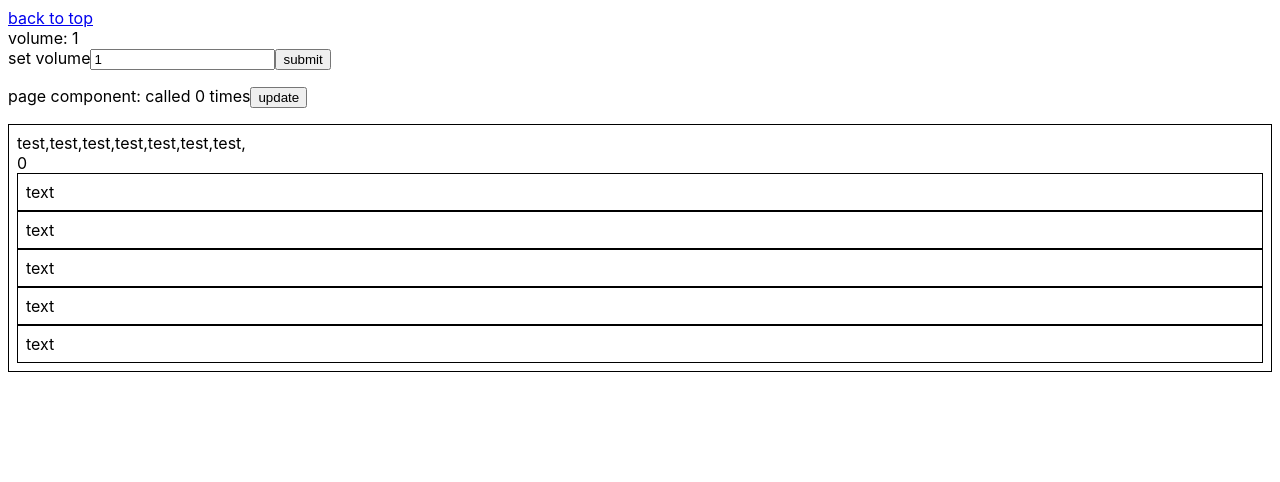
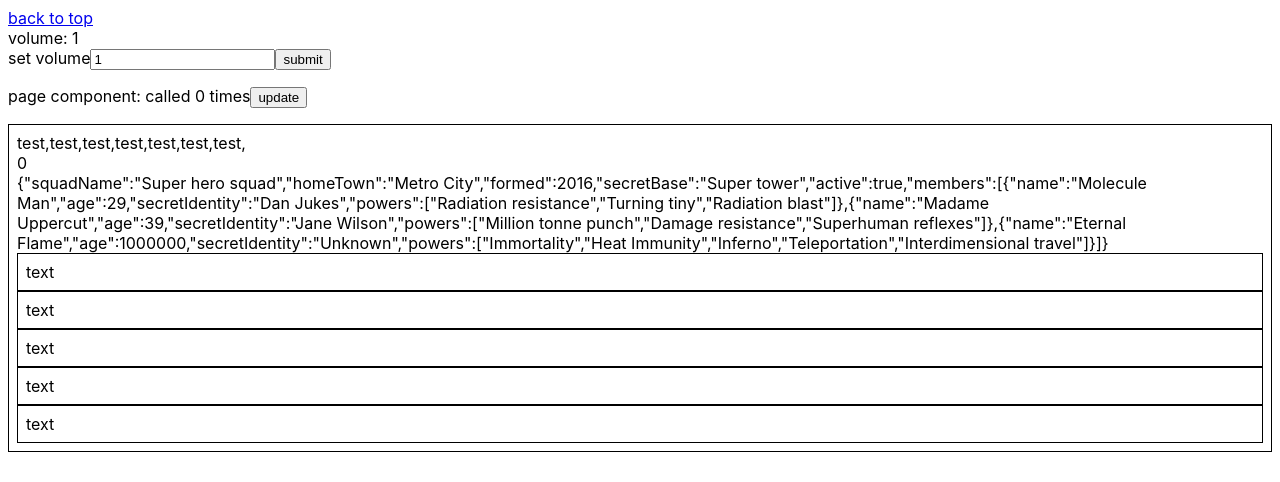
Before and after one commit to nonoakij/react-performance-lab, a React (Create React App) app: page /manyPropsRequired in a window 1280 px wide. Shown: the top 482 px of the page. Built offline with nearby package versions, Linux system fonts and the light colour scheme.

Commit message:
Fix: error🐛

```diff
--- a/src/components/ManyPropsRequiredComponent/index.tsx
+++ b/src/components/ManyPropsRequiredComponent/index.tsx
@@ -48,7 +48,7 @@ const manyPropsRequiredComponent: React.FC<props> = ({
     <div style={{ wordBreak: 'break-word' }}>
       {array.map((item) => (item))}
     </div>
-    {obj.name}
+    {JSON.stringify(obj)}
     {children}
   </div>
 );
```
